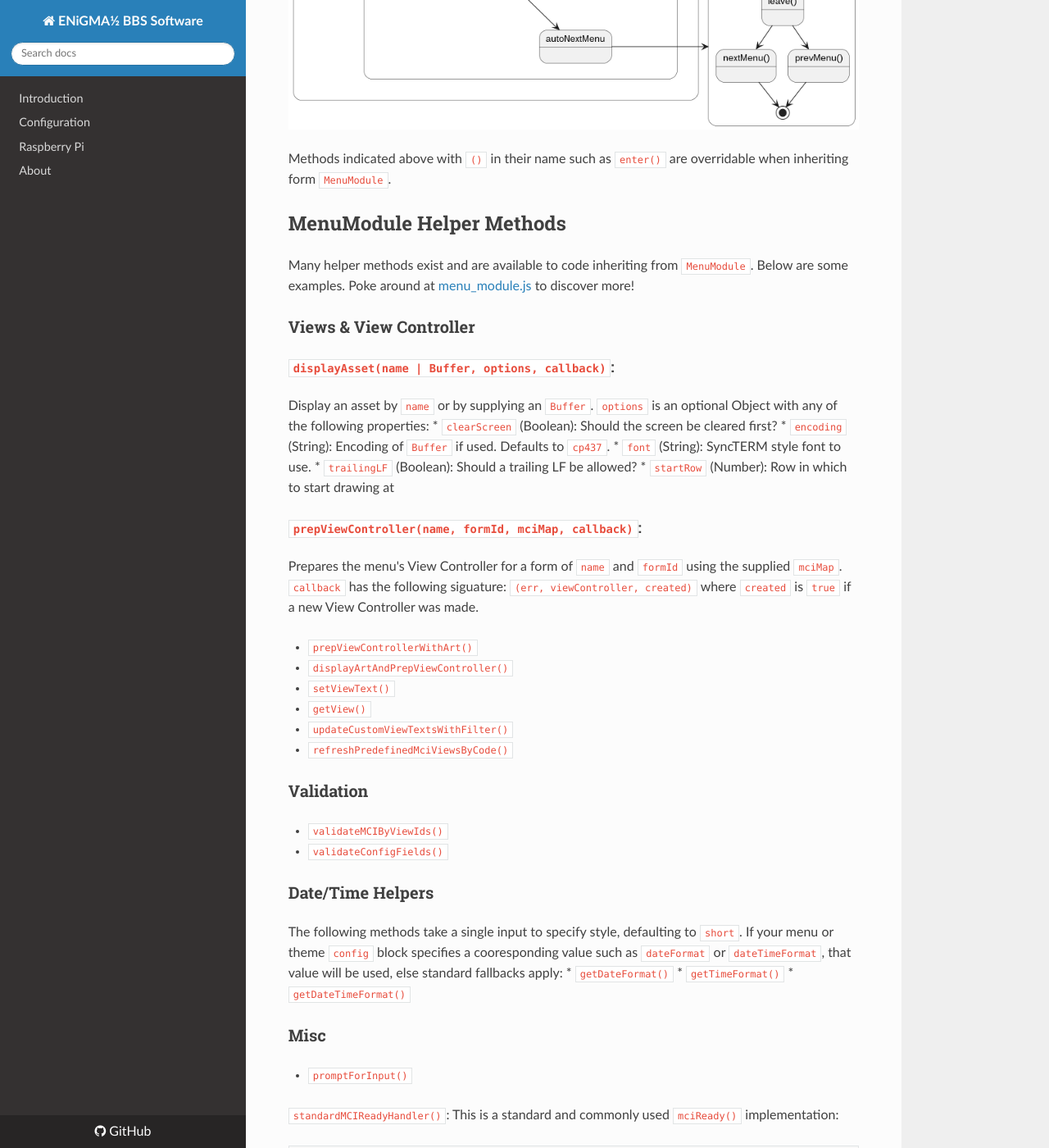
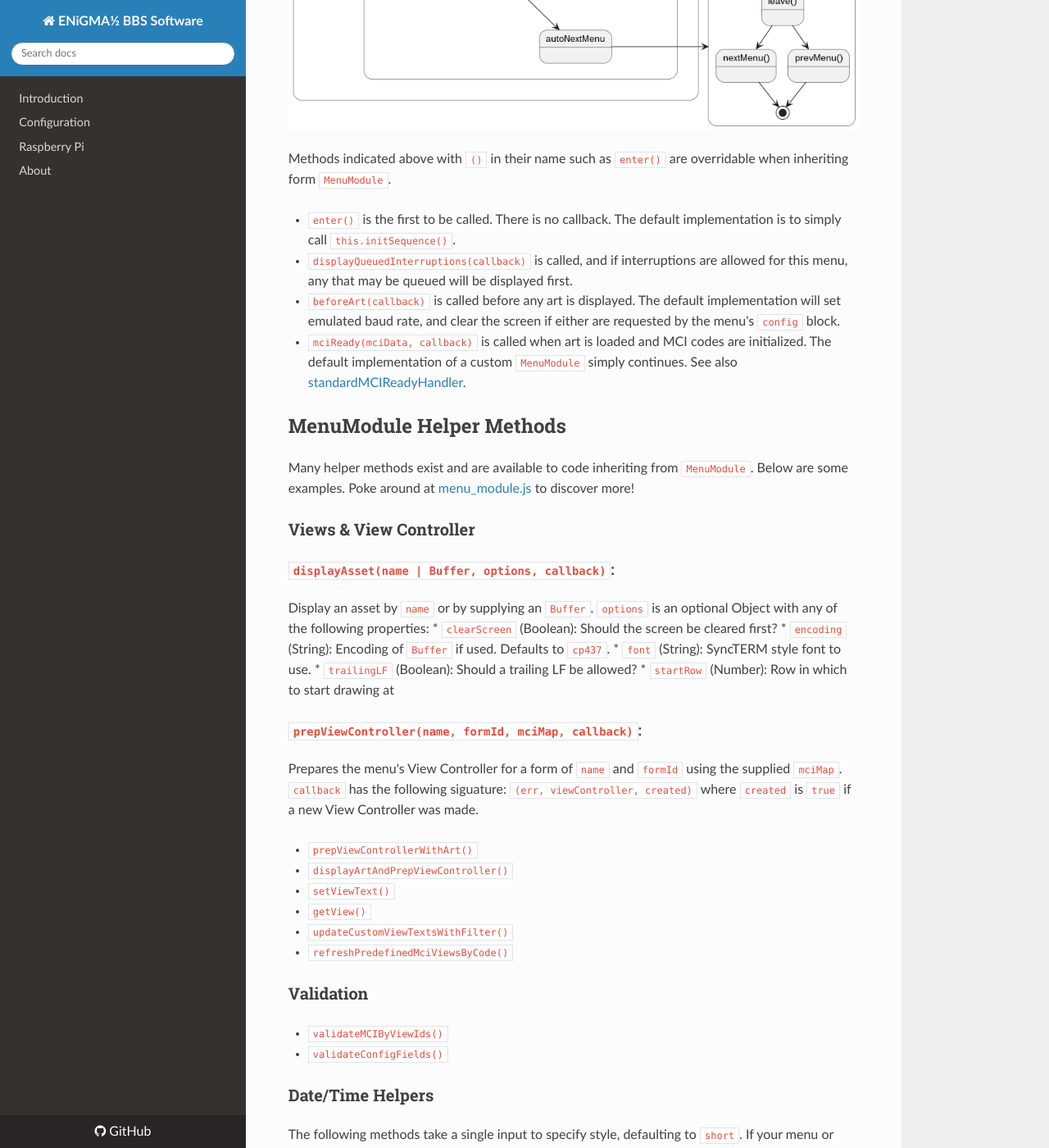
Before and after one commit to NuSkooler/enigma-bbs, an MkDocs documentation site: the page built from docs/_docs/modding/menu-modules.md, in a window 1280 px wide and 1400 px high, scrolled down 3397 px. Shown: the whole window at 82% size. Built offline with MkDocs 1.6.1, drawn with Linux system fonts in a browser that asks for light colours; nearby versions of some CDN libraries; old or Windows-style settings are respelled for this version of MkDocs; some of the changed text lies outside the part shown.

Commit message:
More docs on MenuModule

````diff
--- a/docs/_docs/modding/menu-modules.md
+++ b/docs/_docs/modding/menu-modules.md
@@ -116,6 +116,11 @@ Below is a very high level diagram showing the basic lifecycle of a MenuModule.
 
 Methods indicated above with `()` in their name such as `enter()` are overridable when inheriting form `MenuModule`.
 
+* `enter()` is the first to be called. There is no callback. The default implementation is to simply call `this.initSequence()`.
+* `displayQueuedInterruptions(callback)` is called, and if interruptions are allowed for this menu, any that may be queued will be displayed first.
+* `beforeArt(callback)` is called before any art is displayed. The default implementation will set emulated baud rate, and clear the screen if either are requested by the menu's `config` block.
+* `mciReady(mciData, callback)` is called when art is loaded and MCI codes are initialized. The default implementation of a custom `MenuModule` simply continues. See also [standardMCIReadyHandler](#standardmcireadyhandlermcidata-callback).
+
 ## MenuModule Helper Methods
 Many helper methods exist and are available to code inheriting from `MenuModule`. Below are some examples. Poke around at [menu_module.js](../../../core/menu_module.js) to discover more!
 
@@ -154,7 +159,8 @@ The following methods take a single input to specify style, defaulting to `short
 * `promptForInput()`
 
 
-`standardMCIReadyHandler()`: This is a standard and commonly used `mciReady()` implementation:
+#### `standardMCIReadyHandler(mciData, callback)`:
+This is a standard and commonly used `mciReady()` implementation:
 
 ```javascript
 mciReady(mciData, cb) {
@@ -176,4 +182,6 @@ Where `mciData` is a Object mapping [MCI codes](../art/mci.md) such as `TL2` to
 ## Custom Mods
 Most mods will also derive from `MenuModule`. Some things to be aware of:
 * Custom mods that bring in their own dependencies must also include their own `package.json` and other Node requirements
-* Be sure to use `packageName` and `getModDatabasePath()` for any peristence needs.
+* Be sure to use `packageName` and `getModDatabasePath()` for any (database) peristence needs.
+* Custom mods in `mods/the_mod_name/` and the `MenuModule` entry point must be within a file of the same name: `mods/the_mod_name/the_mod_name.js`
+* To import ENiGMA modules `require()` from `../../core/`
````
